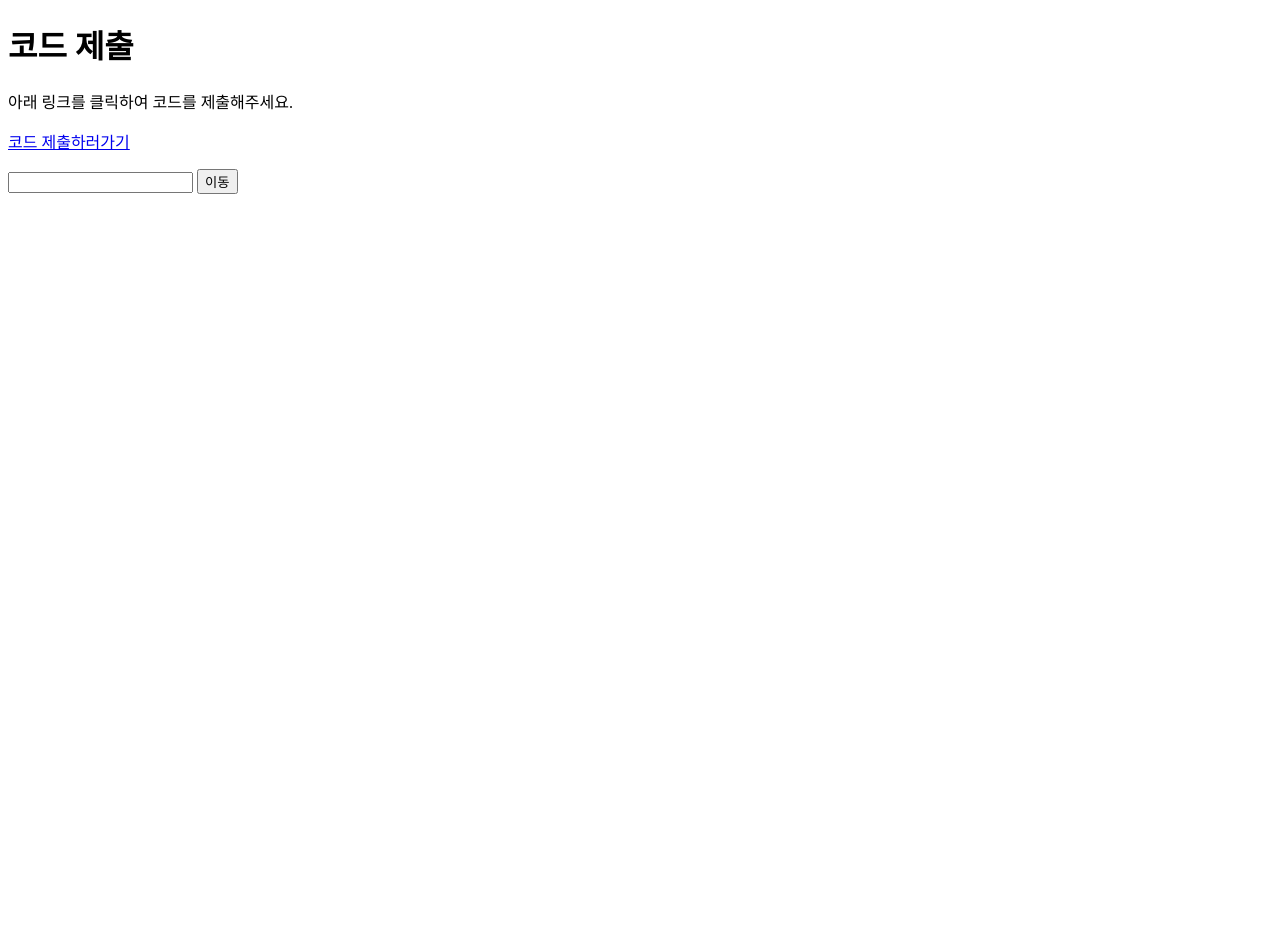
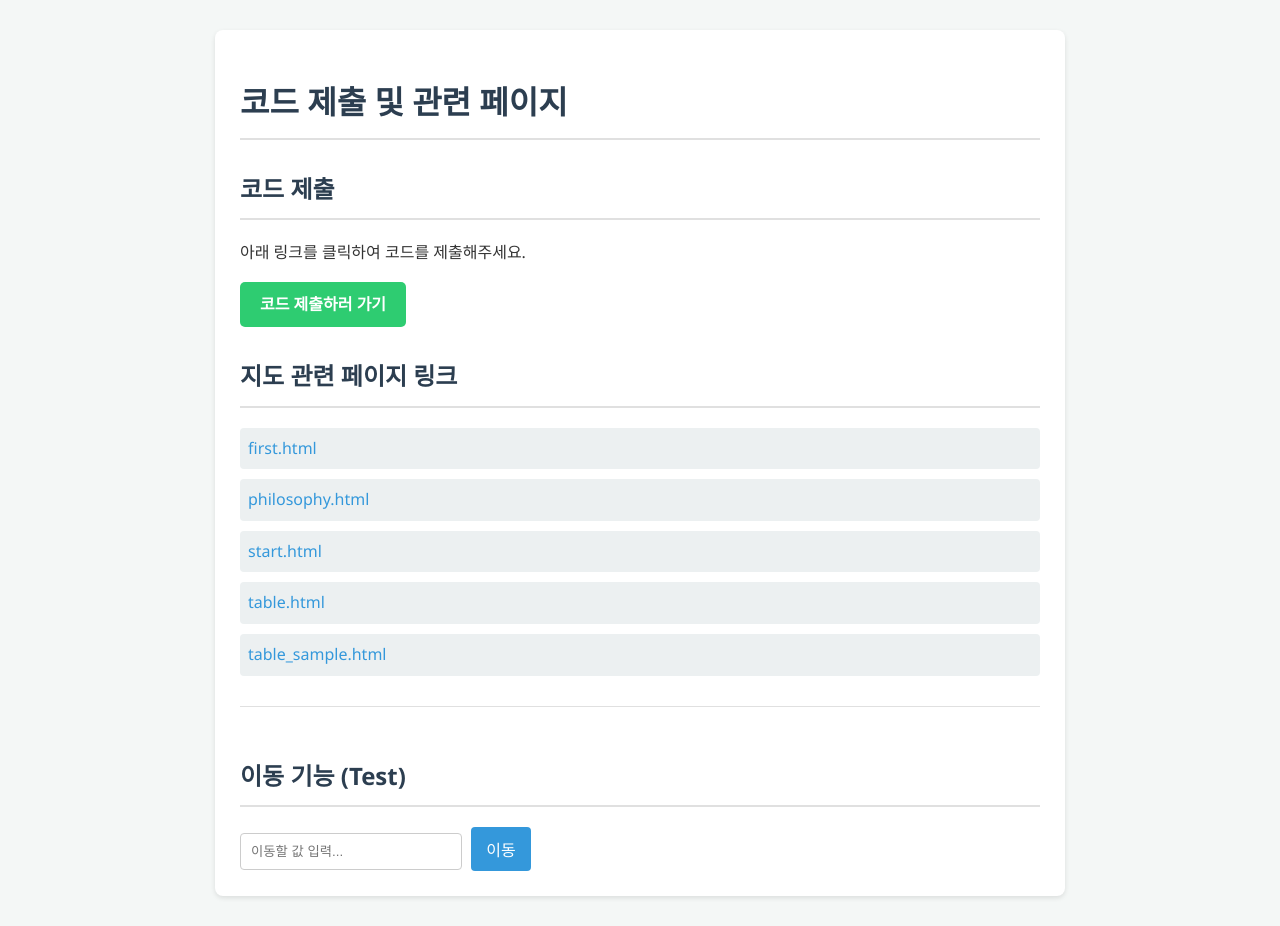
Before and after one commit to hareguu2142/webui, a plain HTML site: page index.html in a window 1280 px wide. Before the commit the page ends 800 px from the top, so only its background shows below. Drawn offline with Linux system fonts and the light colour scheme.

Commit message:
Upload all changes

```diff
--- a/index.html
+++ b/index.html
@@ -3,19 +3,154 @@
 <head>
     <meta charset="UTF-8">
     <meta name="viewport" content="width=device-width, initial-scale=1.0">
-    <title>코드 제출 페이지</title>
+    <title>코드 제출 및 지도 페이지</title>
+    <style>
+        /* Basic Reset & Font */
+        body {
+            font-family: 'Segoe UI', Tahoma, Geneva, Verdana, sans-serif;
+            line-height: 1.6;
+            margin: 0;
+            padding: 0;
+            background-color: #f4f7f6; /* Light grey background */
+            color: #333;
+        }
+
+        /* Centered Container */
+        .container {
+            max-width: 800px; /* Limit width */
+            margin: 30px auto; /* Center horizontally with space top/bottom */
+            padding: 25px;
+            background-color: #ffffff; /* White background for content */
+            box-shadow: 0 2px 5px rgba(0,0,0,0.1); /* Subtle shadow */
+            border-radius: 8px; /* Rounded corners */
+        }
+
+        /* Headings */
+        h1, h2 {
+            color: #2c3e50; /* Darker blue-grey */
+            border-bottom: 2px solid #e0e0e0; /* Subtle underline */
+            padding-bottom: 10px;
+            margin-bottom: 20px;
+        }
+        h1 { font-size: 2em; }
+        h2 { font-size: 1.5em; margin-top: 30px;} /* Add space above H2 */
+
+        /* Paragraphs */
+        p {
+            margin-bottom: 15px;
+        }
+
+        /* Links */
+        a {
+            color: #3498db; /* Nice blue */
+            text-decoration: none;
+            transition: color 0.2s ease-in-out;
+        }
+        a:hover {
+            color: #2980b9; /* Darker blue on hover */
+            text-decoration: underline;
+        }
+        /* Special link styling for the submit button */
+        .submit-link a {
+            display: inline-block; /* Allows padding and background */
+            background-color: #2ecc71; /* Green */
+            color: white;
+            padding: 10px 20px;
+            border-radius: 5px;
+            text-decoration: none;
+            font-weight: bold;
+            transition: background-color 0.2s ease-in-out;
+        }
+        .submit-link a:hover {
+            background-color: #27ae60; /* Darker green */
+            text-decoration: none;
+        }
+
+        /* Map Links List */
+        .map-links ul {
+            list-style: none; /* Remove default bullets */
+            padding: 0;
+        }
+        .map-links li {
+            margin-bottom: 10px; /* Space between list items */
+            padding: 8px;
+            background-color: #ecf0f1; /* Very light grey background for items */
+            border-radius: 4px;
+            transition: background-color 0.2s ease;
+        }
+        .map-links li:hover {
+             background-color: #dde4e6; /* Slightly darker on hover */
+        }
+        .map-links a {
+            font-weight: 500; /* Slightly bolder text for links */
+        }
+
+        /* Input and Button section */
+        .move-section {
+            margin-top: 30px;
+            padding-top: 20px;
+            border-top: 1px solid #e0e0e0; /* Separator line */
+        }
+        #myInput {
+            padding: 10px;
+            border: 1px solid #ccc;
+            border-radius: 4px;
+            margin-right: 5px;
+            min-width: 200px; /* Give it some width */
+        }
+        #submitBtn {
+            padding: 10px 15px;
+            background-color: #3498db; /* Blue */
+            color: white;
+            border: none;
+            border-radius: 4px;
+            cursor: pointer;
+            font-size: 1em;
+            transition: background-color 0.2s ease-in-out;
+        }
+        #submitBtn:hover {
+            background-color: #2980b9; /* Darker blue */
+        }
+
+    </style>
 </head>
 <body>
 
-    <h1>코드 제출</h1>
-    <p>아래 링크를 클릭하여 코드를 제출해주세요.</p>
-    <p>
-        <a href="https://script.google.com/macros/s/AKfycbyTNYm6HeZJ03qdMwWM3mSWgt1s8qwJvDtJdJO92gSWl1ZsxUyNnBLDZwPyY5P6O5Vs3g/exec">코드 제출하러가기</a>
-    </p>
+    <div class="container">
 
-    <input type="text" id="myInput" name="myInput">
-    <button id="submitBtn">이동</button>
-    <script src="js/move.js"></script>
+        <h1>코드 제출 및 관련 페이지</h1>
+
+        <!-- Section 1: Code Submission -->
+        <section class="code-submission">
+            <h2>코드 제출</h2>
+            <p>아래 링크를 클릭하여 코드를 제출해주세요.</p>
+            <p class="submit-link">
+                <a href="https://script.google.com/macros/s/AKfycbyTNYm6HeZJ03qdMwWM3mSWgt1s8qwJvDtJdJO92gSWl1ZsxUyNnBLDZwPyY5P6O5Vs3g/exec" target="_blank" rel="noopener noreferrer">코드 제출하러 가기</a>
+                <!-- Added target="_blank" to open in new tab -->
+            </p>
+        </section>
+
+        <!-- Section 2: Map File Links -->
+        <section class="map-links">
+            <h2>지도 관련 페이지 링크</h2>
+            <ul>
+                <li><a href="map/first.html">first.html</a></li>
+                <li><a href="map/philosophy.html">philosophy.html</a></li>
+                <li><a href="map/start.html">start.html</a></li>
+                <li><a href="map/table.html">table.html</a></li>
+                <li><a href="map/table_sample.html">table_sample.html</a></li>
+            </ul>
+        </section>
+
+        <!-- Section 3: Move Script Input/Button -->
+        <section class="move-section">
+             <h2>이동 기능 (Test)</h2> <!-- Added a heading for context -->
+             <input type="text" id="myInput" name="myInput" placeholder="이동할 값 입력...">
+             <button id="submitBtn">이동</button>
+             <script src="js/move.js"></script> <!-- Script moved to end of body (best practice) -->
+        </section>
+
+    </div> <!-- End Container -->
 
 </body>
 </html>
```
Also changed, not shown: map/darkstory.html (added, +82 -0 lines), test.html (added, +40 -0 lines).
